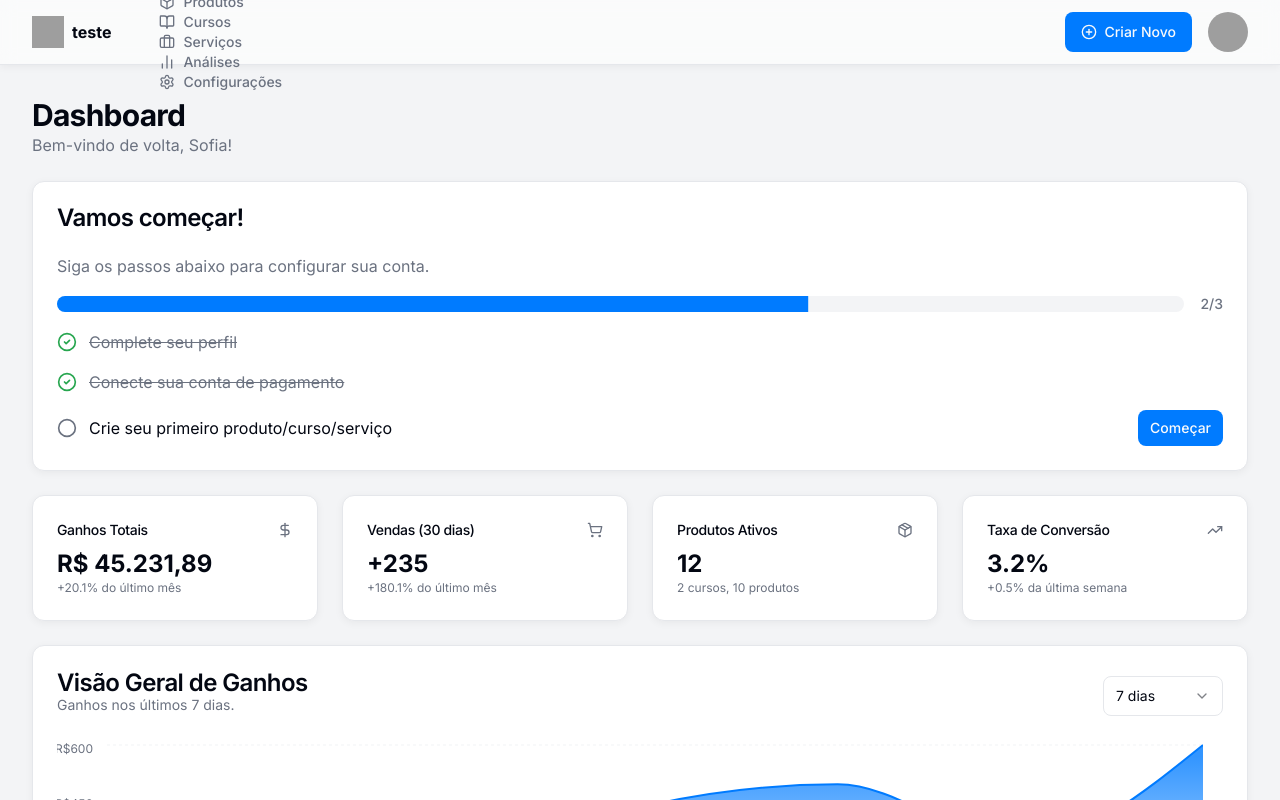
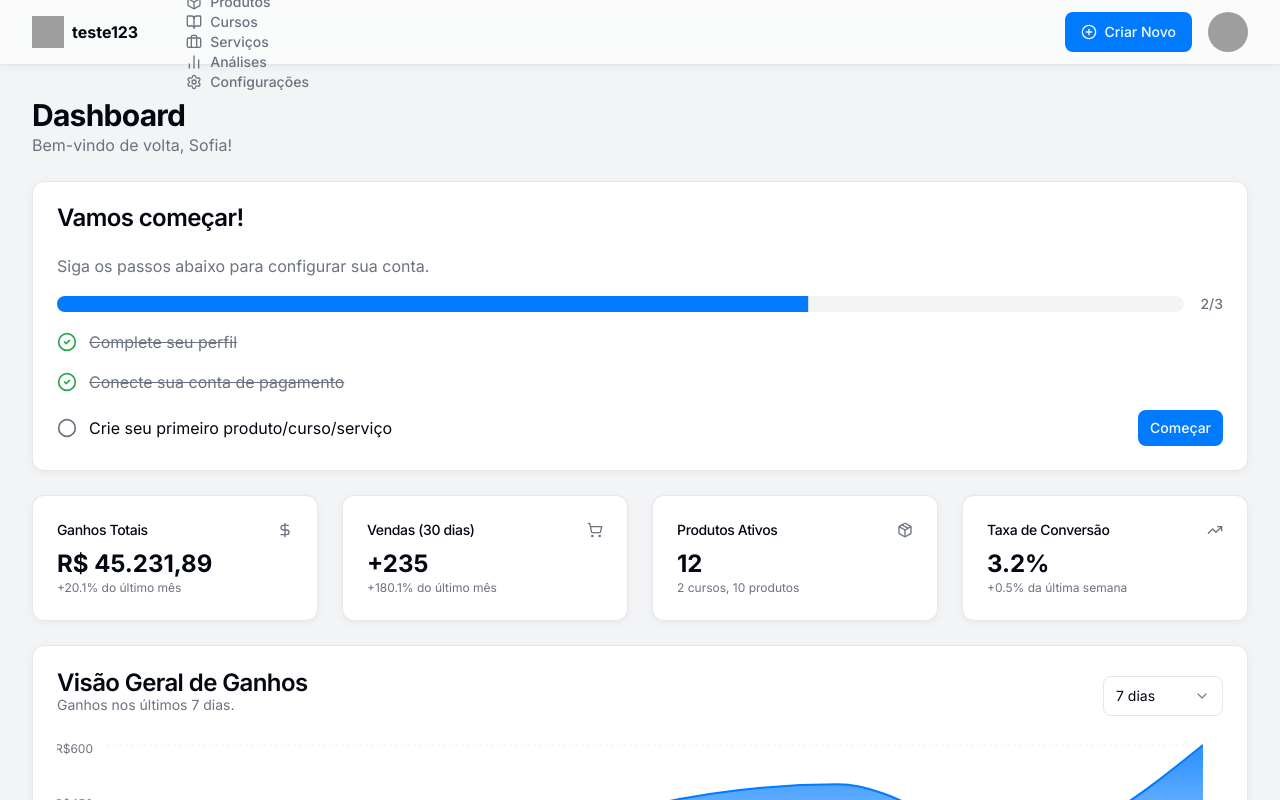
Before and after one commit to msilva-curling/teste, a React (Vite) app: page / in a window 1280 px wide. Shown: the top 800 px of the page. Built offline with nearby package versions, Linux system fonts and the light colour scheme; grey boxes are pictures that could not be loaded.

Commit message:
Update Header.tsx

```diff
--- a/src/components/Header.tsx
+++ b/src/components/Header.tsx
@@ -74,7 +74,7 @@ export const Header = () => {
             alt="SaaS Lucrativo Logo"
             className="h-8 w-8"
           />
-          <span className="font-bold">teste</span>
+          <span className="font-bold">teste123</span>
         </Link>
 
         <div className="hidden md:flex flex-1">
```
